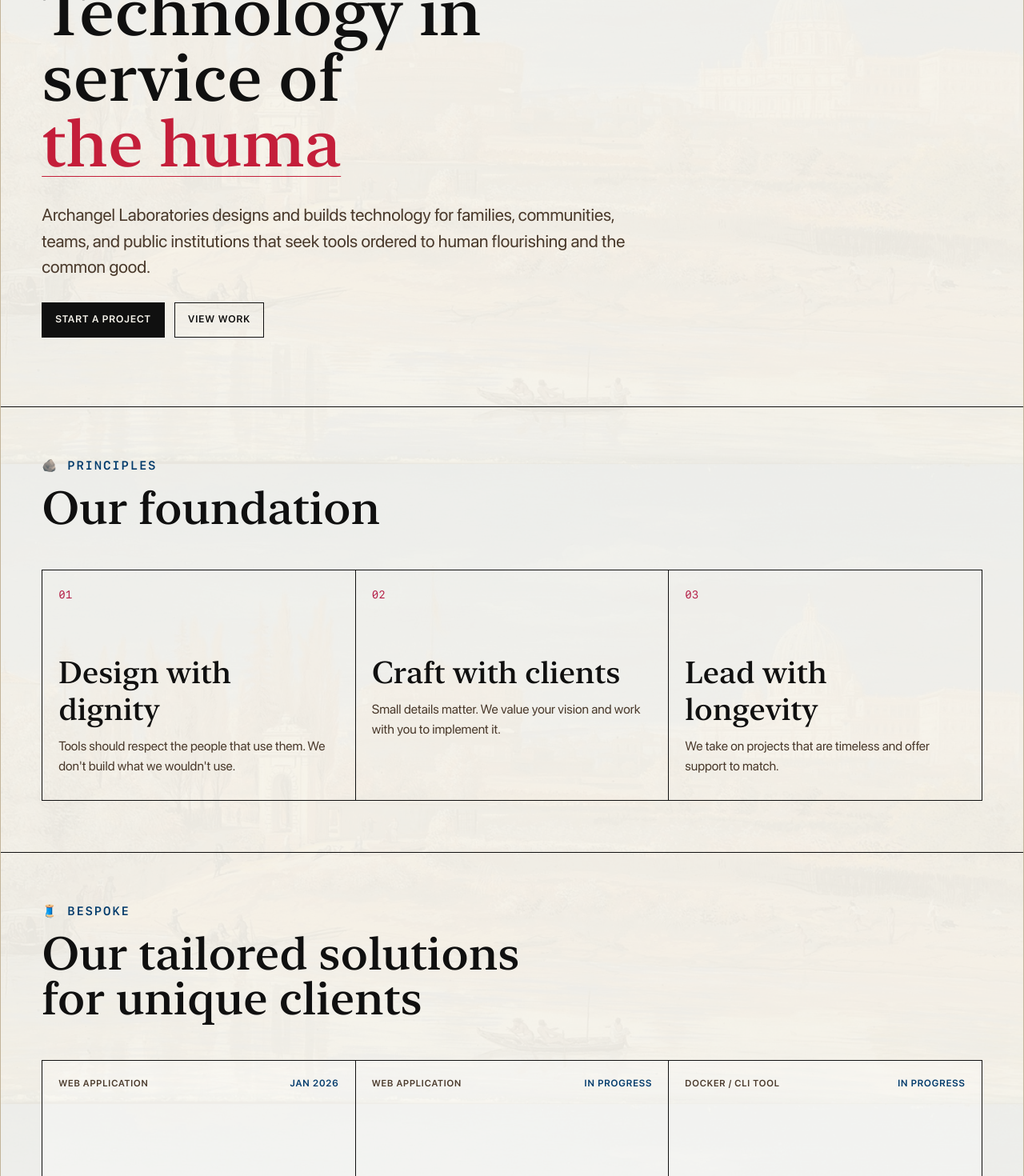
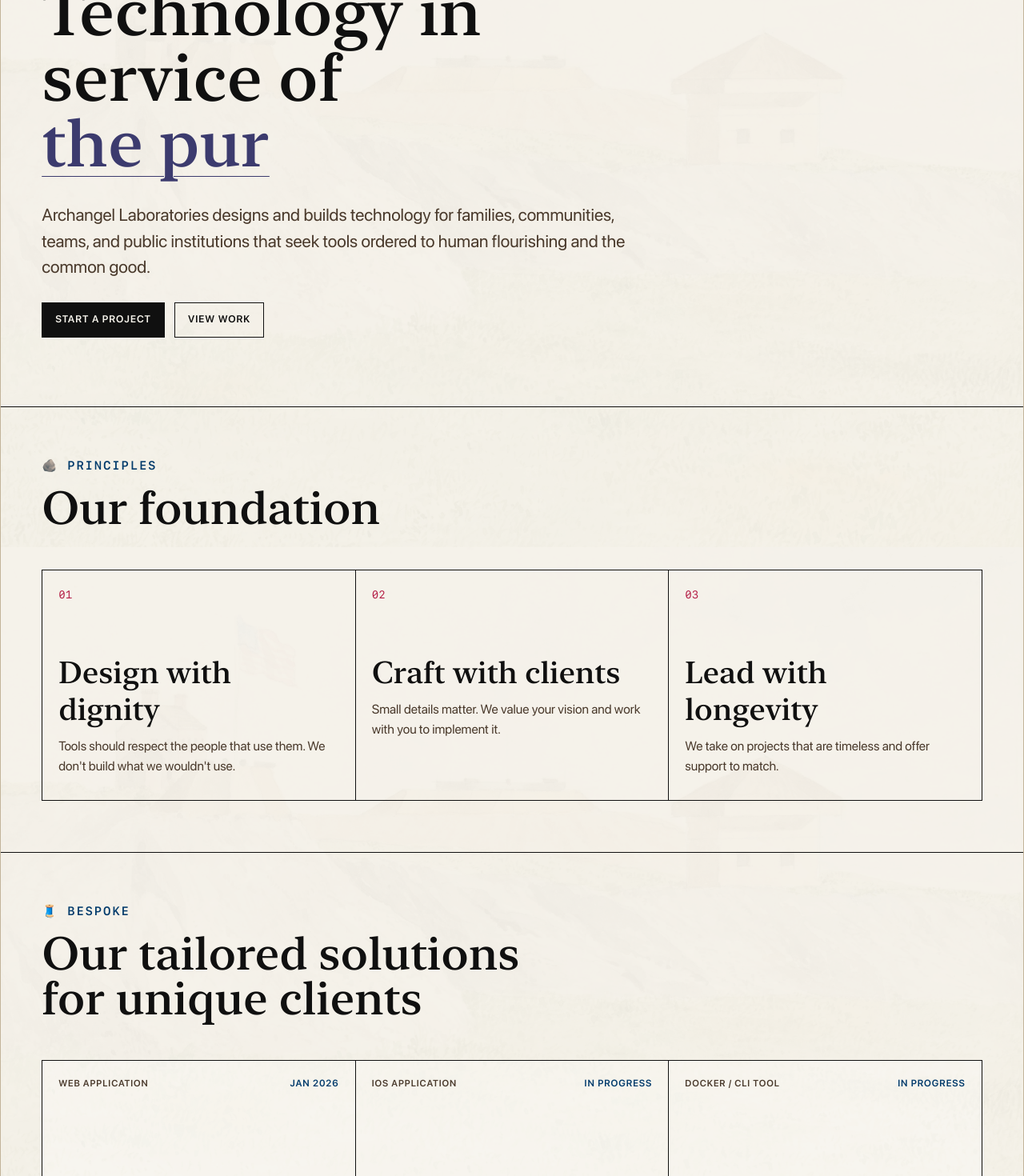
Before and after one commit to ryanrclewis/archangel, a Next.js app: page / in a window 1280 px wide. Shown: the part 220-1690 px from the top of the page at 80% size. Built offline with nearby package versions, Linux system fonts and the light colour scheme.

Commit message:
admin: update content

```diff
--- a/app/data/projects-data.json
+++ b/app/data/projects-data.json
@@ -64,9 +64,9 @@
     "id": "heirloom",
     "section": "bespoke",
     "name": "Heirloom",
-    "type": "Web Application",
+    "type": "iOS Application",
     "status": "IN PROGRESS",
-    "url": "https://heirloom-two.vercel.app/login",
+    "url": "",
     "description": "A digital keepsake for your family's history.",
     "clients": [
       {
@@ -84,7 +84,8 @@
       {
         "text": "hope"
       }
-    ]
+    ],
+    "hidden": false
   },
   {
     "id": "crisis-catalog",
@@ -112,7 +113,7 @@
     "hidden": true,
     "section": "bespoke",
     "name": "Psalm 113:3",
-    "type": "Web Visualization",
+    "type": "Web Application",
     "status": "IN PROGRESS",
     "url": "https://github.com/ryanrclewis/psalm113-3",
     "description": "A visualization of Earth, reactive to the Consecration of the Eucharist.",
@@ -144,7 +145,7 @@
     "description": "Docker utility to catalog what is in your pantry and when it expires.",
     "clients": [
       {
-        "name": "Self-directed",
+        "name": "JEL",
         "tone": "muted"
       }
     ],
@@ -1292,5 +1293,41 @@
       "Encompasses accessibility compliance, MiLogin SSO, and legacy modernization",
       "Michigan ranked top five nationally for digital government experience five years running"
     ]
+  },
+  {
+    "id": "fruitful",
+    "name": "Fruitful",
+    "type": "iOS Application",
+    "status": "IN PROGRESS",
+    "description": "",
+    "url": "",
+    "clients": [
+      {
+        "name": "MJGZL",
+        "tone": "muted"
+      }
+    ],
+    "values": [],
+    "features": [],
+    "launchDate": "",
+    "hidden": true
+  },
+  {
+    "id": "catholicbookchat",
+    "name": "Between the Lines",
+    "type": "Podcast",
+    "status": "IN PROGRESS",
+    "description": "",
+    "url": "catholicbookchat.com",
+    "clients": [
+      {
+        "name": "B. Shinkle",
+        "tone": "muted"
+      }
+    ],
+    "values": [],
+    "features": [],
+    "launchDate": "",
+    "hidden": true
   }
 ]
--- a/app/data/site-config.json
+++ b/app/data/site-config.json
@@ -1,4 +1,4 @@
 {
-  "backgroundImage": "background.jpeg",
-  "activeTheme": "standard"
+  "backgroundImage": "background.webp",
+  "activeTheme": "america-250"
 }
--- a/app/globals.css
+++ b/app/globals.css
@@ -700,6 +700,19 @@
   color: var(--muted);
 }
 
+.status-beta {
+  color: var(--blue);
+}
+
+.status-deprecated {
+  color: var(--red);
+}
+
+.status-unsupported {
+  color: var(--muted);
+  opacity: 0.85;
+}
+
 .principles-grid {
   display: grid;
   grid-template-columns: repeat(3, minmax(0, 1fr));
```
